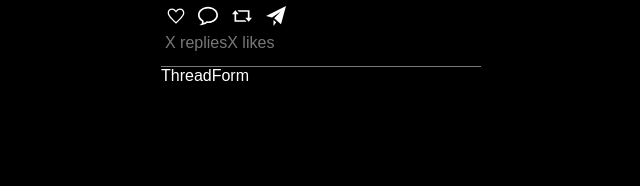
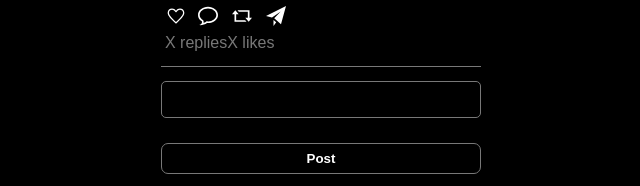
Before and after one commit to webceyhan/react-threads-app, a React (Vite) app: page / in a window 1280 px wide. Shown: the part 928-1114 px from the top of the page, without its empty margins (319-959 px from the left). Before the commit the page ends 1013 px from the top, so only its background shows below. Built offline with nearby package versions, Linux system fonts and the light colour scheme.

Commit message:
thread-form impl.

```diff
--- a/src/components/ThreadForm.jsx
+++ b/src/components/ThreadForm.jsx
@@ -1,3 +1,9 @@
 export default function ThreadForm() {
-    return <form>ThreadForm</form>;
+    return (
+        <>
+            <p></p>
+            <input type="text" />
+            <button className="primary">Post</button>
+        </>
+    );
 }
--- a/src/index.css
+++ b/src/index.css
@@ -75,6 +75,21 @@ svg {
     fill: var(--primary-color);
 }
 
+input {
+    background-color: transparent;
+    border: var(--secondary-color) 1px solid;
+    padding: 10px;
+    width: 100%;
+    margin: 10px 0;
+    box-sizing: border-box;
+    border-radius: 5px;
+    color: var(--primary-color);
+}
+
+input:focus {
+    outline: none;
+}
+
 button {
     padding: 7px;
     font-weight: bold;
```
